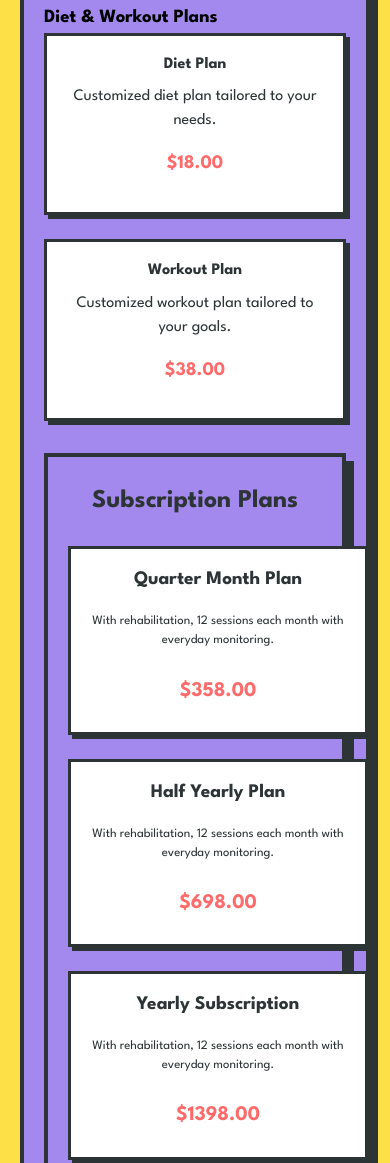
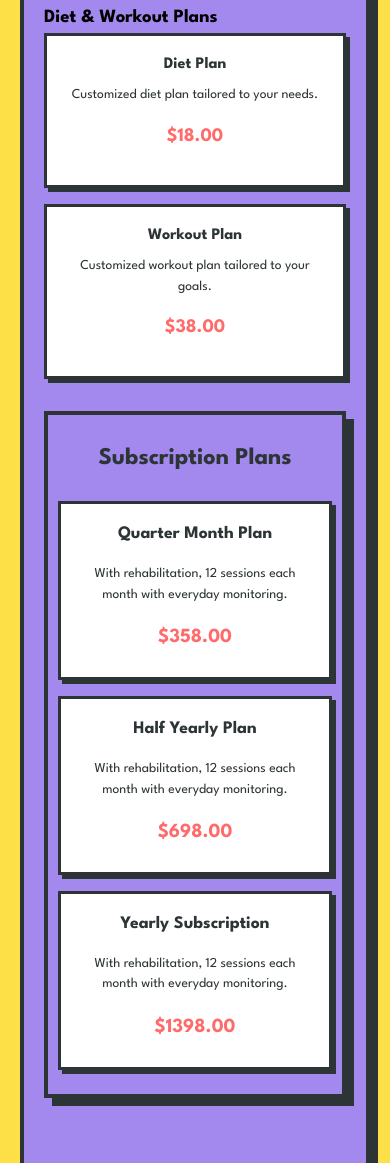
Before and after one commit to Krishnaprasathvenkadesan/shapesfit, a plain HTML site: page index.html in a window 390 px wide. Shown: the part 3786-4949 px from the top of the page. Drawn offline with Linux system fonts and the light colour scheme.

Commit message:
Update styles.css

```diff
--- a/styles.css
+++ b/styles.css
@@ -504,18 +504,55 @@ nav h1 {
     margin-bottom: 0.5rem;
 }
 
-/* Responsive Design */
+/* Mobile Responsive Styles */
 @media (max-width: 768px) {
+    .diet-workout-grid {
+        grid-template-columns: repeat(auto-fit, minmax(200px, 1fr));
+        gap: 1rem;
+    }
+
+    .diet-workout-card {
+        padding: 1rem;
+    }
+
+    .diet-workout-card h4 {
+        font-size: 1.1rem;
+    }
+
+    .diet-workout-card p {
+        font-size: 0.9rem;
+    }
+
+    .diet-workout-card .price {
+        font-size: 1.25rem;
+    }
+
+    .diet-subscription-container {
+        padding: 1.5rem 0;
+        margin: 1.5rem 0;
+    }
+
     .diet-subscription-container h3 {
-      font-size: 1.8rem;
+        font-size: 1.75rem;
+    }
+
+    .sub-workout-grid {
+        grid-template-columns: repeat(auto-fit, minmax(250px, 1fr));
+        gap: 1rem;
+        padding: 0 10px;
+    }
+
+    .sub-workout-card {
+        padding: 1rem;
     }
 
     .sub-workout-card h4 {
-      font-size: 1.3rem;
+        font-size: 1.25rem;
     }
 
     .sub-workout-card p {
         font-size: 0.9rem;
+        margin-bottom: 1rem;
     }
 
     .sub-workout-card .price {
@@ -524,28 +561,46 @@ nav h1 {
 }
 
 @media (max-width: 480px) {
-  .diet-subscription-container {
-      padding: 1.5rem 0;
+    .diet-workout-grid {
+        grid-template-columns: 1fr;
+        gap: 1rem;
+    }
+
+    .diet-workout-card {
+        padding: 1rem;
+    }
+
+    .diet-workout-card h4 {
+        font-size: 1rem;
+    }
+
+    .diet-workout-card p {
+        font-size: 0.85rem;
+    }
+
+    .diet-workout-card .price {
+        font-size: 1.1rem;
     }
 
     .diet-subscription-container h3 {
-      font-size: 1.6rem;
+        font-size: 1.5rem;
     }
 
-  .sub-workout-card {
-      padding: 1rem;
+    .sub-workout-grid {
+        grid-template-columns: 1fr;
+        gap: 1rem;
     }
 
     .sub-workout-card h4 {
-      font-size: 1.2rem;
+        font-size: 1.1rem;
     }
 
     .sub-workout-card p {
-      font-size: 0.8rem;
+        font-size: 0.85rem;
     }
 
     .sub-workout-card .price {
-      font-size: 1.3rem;
+        font-size: 1.25rem;
     }
 }
 
```
Lines whose indentation alone changed are shown as unchanged.
